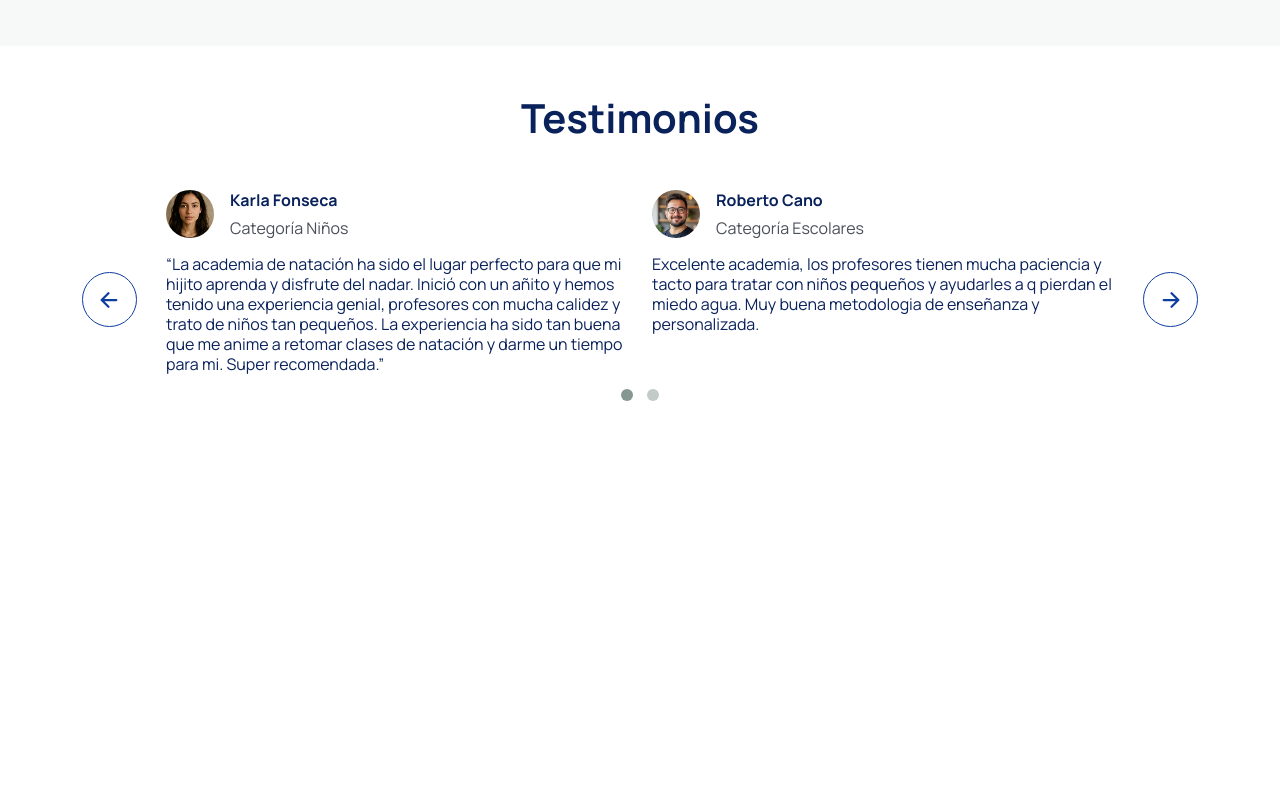
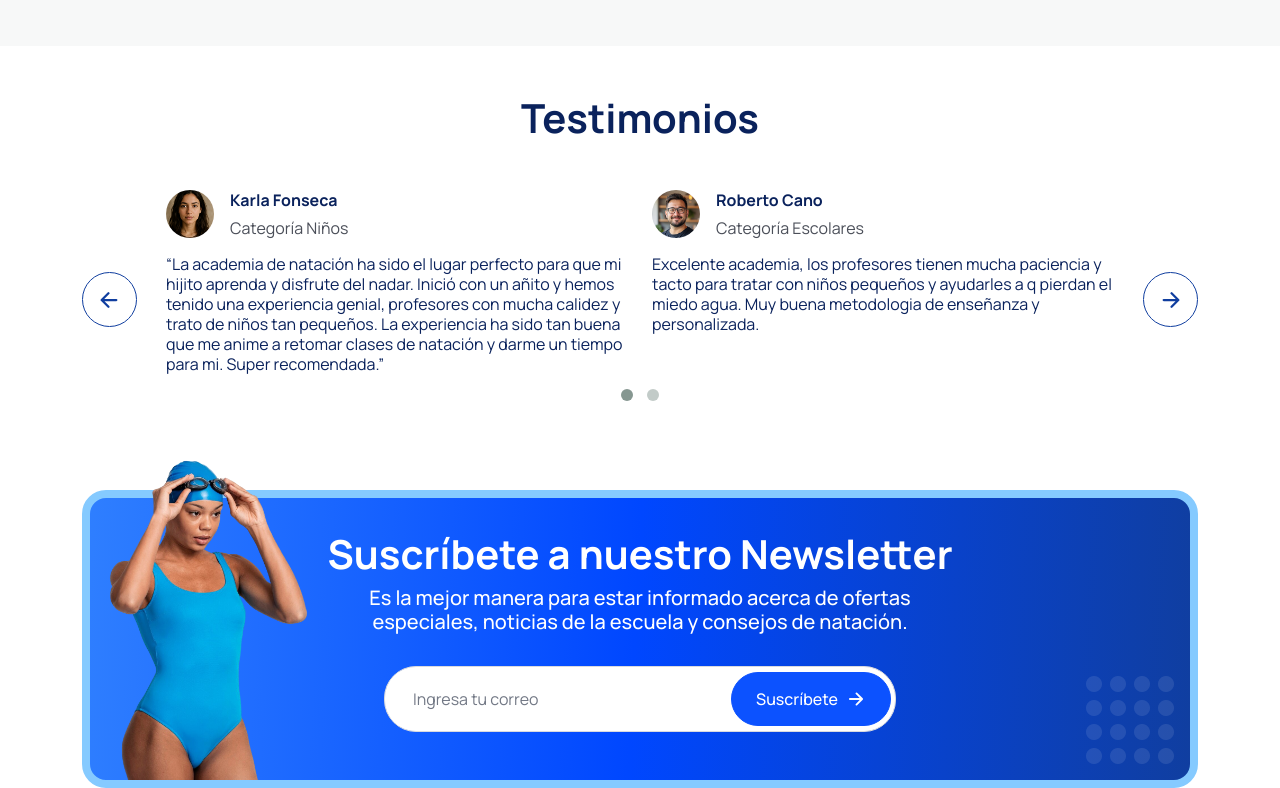
Before and after one commit to javierbull/swimSchool, a plain HTML site: page index.html in a window 1280 px wide. Shown: the part 4280-5068 px from the top of the page. Before the commit the page ends 4738 px from the top, so only its background shows below. Drawn offline with nearby package versions, Linux system fonts and the light colour scheme.

Commit message:
add card newsletter a index

```diff
--- a/css/main.css
+++ b/css/main.css
@@ -612,7 +612,7 @@ body {
 .card-newsletter {
     background: linear-gradient(93.05deg, #2F7FFF -0.51%, #0047FF 49.51%, #103E9F 100.5%);
     color: var(--white);
-    padding: 2rem 16rem;
+    padding: 2rem 14.5rem;
     border-radius: 1.5rem;
     -webkit-border-radius: 1.5rem;
     -moz-border-radius: 1.5rem;
@@ -623,6 +623,7 @@ body {
     align-items: center;
     position: relative;
     border: .5rem solid var(--primary300);
+    margin-top: 2rem;
 }
 
 .card-newsletter__content {
--- a/index.html
+++ b/index.html
@@ -495,6 +495,32 @@
                 </div>
             </div>
         </div>
+
+        <div class="container">
+            <div class="card-newsletter">
+                <img src="img/banners/nadadora.png" class="card-newsletter__simg" alt="mujer nadadora">
+                <div class="card-newsletter__content">
+                    <div class="card-newsletter__content--top">
+                        <h3 class="headline_1">Suscríbete a nuestro Newsletter</h3>
+                        <p class="subhead_4">
+                            Es la mejor manera para estar informado acerca de ofertas especiales, noticias de la escuela
+                            y
+                            consejos de natación.
+                        </p>
+                    </div>
+
+                    <div class="input-newsletter mb-3">
+                        <input type="text" class="form-control" placeholder="Ingresa tu correo"
+                            aria-label="Ingresa tu correo" aria-describedby="basic-addon2">
+                        <button type="button" class="btn primary-btn">
+                            Suscríbete
+                            <ion-icon name="arrow-forward"></ion-icon>
+                        </button>
+                    </div>
+                </div>
+                <img src="img/banners/grid.png" class="card-newsletter__eimg" alt="grid">
+            </div>
+        </div>
     </main>
     <footer>
 
```
